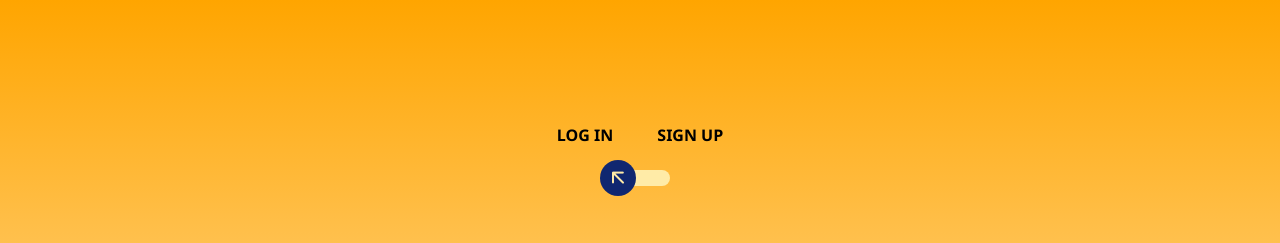
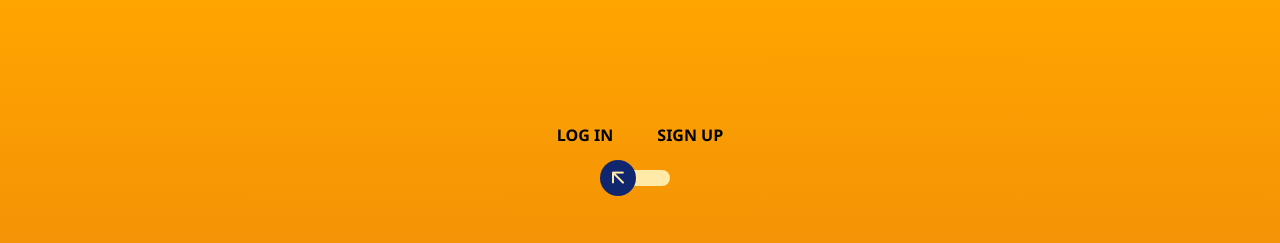
Before and after one commit to meet-projects/Y2-GroupD-Team3, a Flask app: page /signin in a window 1280 px wide. Shown: the top 243 px of the page. Run offline with Flask 3, Linux system fonts and the light colour scheme; some libraries are stand-ins or nearby versions.

Commit message:
Update style2.css

```diff
--- a/static/css/style2.css
+++ b/static/css/style2.css
@@ -9,7 +9,7 @@ body{
 	font-size: 15px;
 	line-height: 1.7;
 	color: #c4c3ca;
-	background: linear-gradient(orange ,white);
+	background: linear-gradient(orange ,#DC6A13);
 	overflow-x: hidden;
 }
 a {
```
